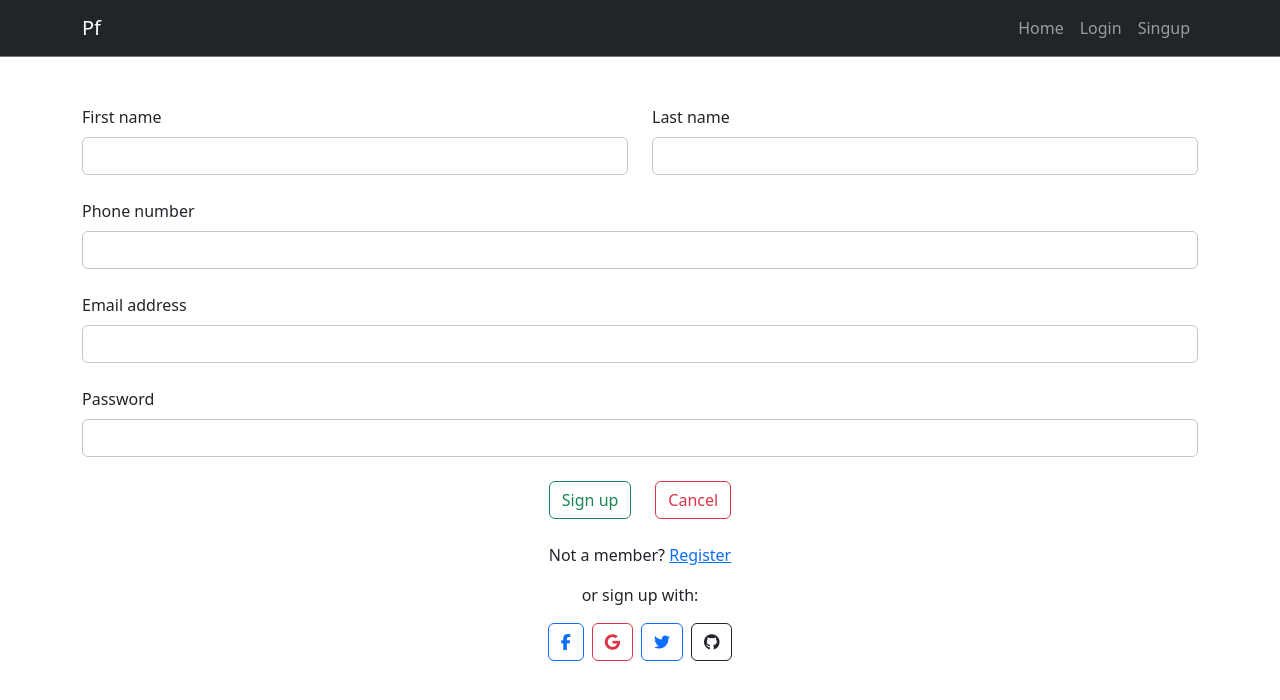
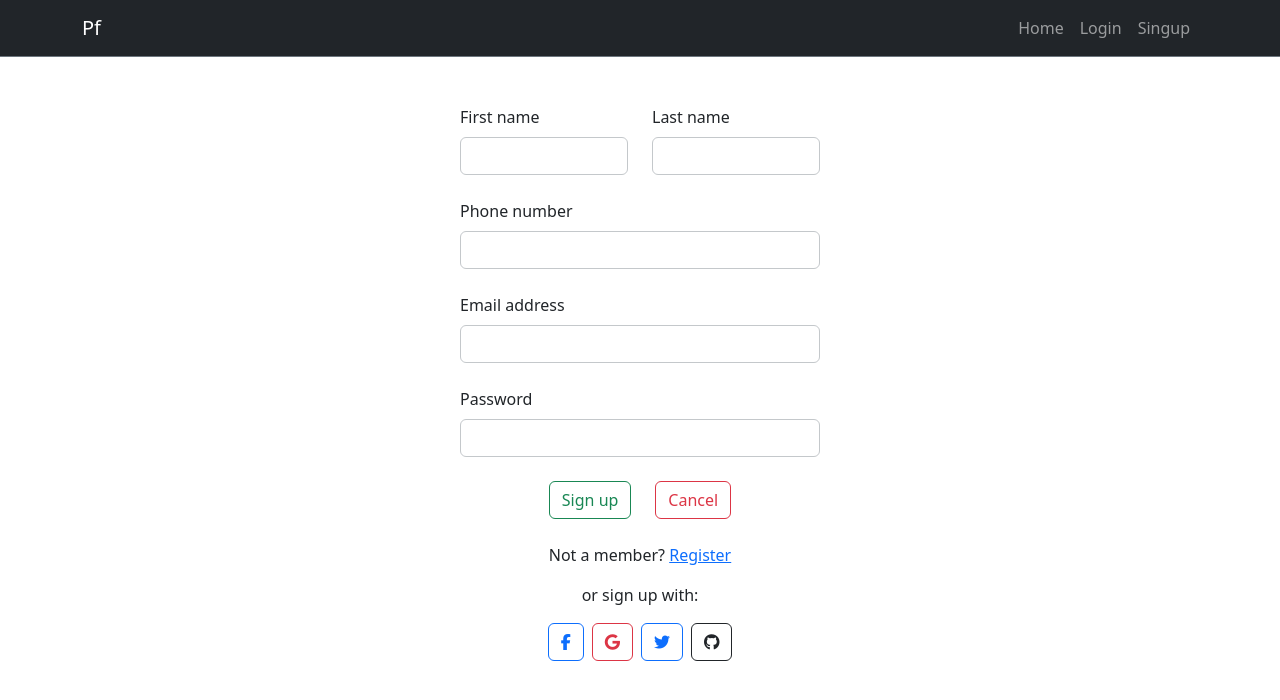
Before and after one commit to jpmendez29/FinalFronEnd, a React (Create React App) app in the folder pf-front/: page /singup in a window 1280 px wide. Shown: the top 700 px of the page. Built offline with nearby package versions, Linux system fonts and the light colour scheme.

Commit message:
login final diseño

```diff
--- a/pf-front/src/App.css
+++ b/pf-front/src/App.css
@@ -37,3 +37,7 @@
     transform: rotate(360deg);
   }
 }
+
+.w-30{
+  Width: 30%!important;
+}
--- a/pf-front/src/Components/Login.js
+++ b/pf-front/src/Components/Login.js
@@ -4,7 +4,7 @@ export default class Login extends Component {
     render() {
 
         return (
-            <form className='container mt-5 '>
+            <form className='container mt-5 w-30'>
 
                     <div className="form-outline mb-4">
                         <label className="form-label" htmlFor="form2Example1">Email address</label>
--- a/pf-front/src/Components/Singup.js
+++ b/pf-front/src/Components/Singup.js
@@ -3,7 +3,7 @@ import React, { Component } from 'react'
 export default class Singup extends Component {
     render() {
         return (
-            <form className='container mt-5 '>
+            <form className='container mt-5 w-30'>
 
                     <div className="row mb-4">
                         <div className="col">
```
